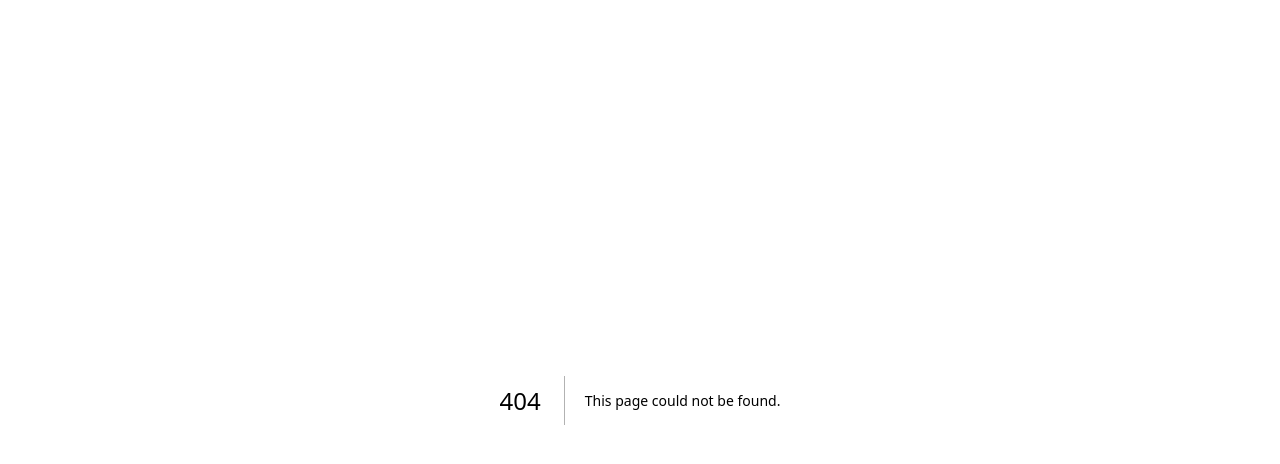
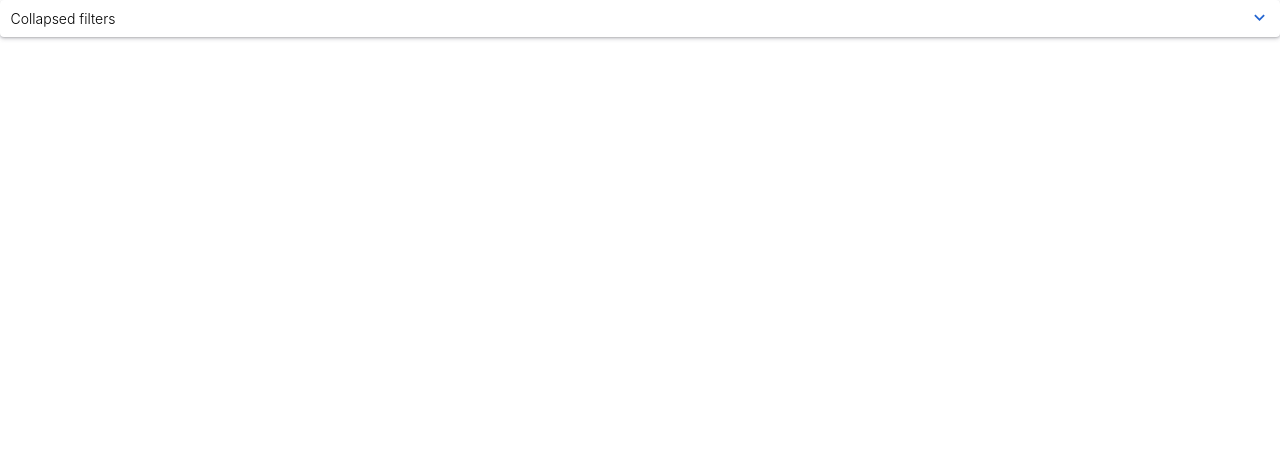
Before and after one commit to quangkhoi1228/company-shop-frontend-nextjs, a Next.js app: page /home/components/FilterSidebar/FilterByOption in a window 1280 px wide. Before the commit this address had no page. Shown: the top 464 px of the page. Built offline with nearby package versions, Linux system fonts and the light colour scheme.

Commit message:
add filter by option + year

```diff
--- /dev/null
+++ b/pages/home/components/FilterSidebar/FilterByOption.tsx
@@ -0,0 +1,51 @@
+import { FormGroup, FormControlLabel, Checkbox } from '@mui/material';
+import Accordion from 'pages/template/components/Accordion';
+import { useState } from 'react';
+
+const FilterByOption = () => {
+  const [value, setValue] = useState<string>();
+  return (
+    <Accordion
+      active={false}
+      headerDefault={'Collapsed filters'}
+      headerActive={'Expanded Filters'}
+    >
+      <FormGroup>
+        {options.map((option) => (
+          <FormControlLabel
+            key={option.value}
+            control={
+              <Checkbox
+                checked={value === option.value}
+                onChange={() => setValue(option.value)}
+                name={option.label}
+              />
+            }
+            label={option.label}
+          />
+        ))}
+      </FormGroup>
+    </Accordion>
+  );
+};
+
+const options: { label: string; value: string }[] = [
+  {
+    label: 'Recommended',
+    value: 'recommended',
+  },
+  {
+    label: 'Recently Added',
+    value: 'recent',
+  },
+  {
+    value: 'price-low',
+    label: 'Price: Low → High',
+  },
+  {
+    value: 'price-high',
+    label: 'Price: High → Low',
+  },
+];
+
+export default FilterByOption;
--- /dev/null
+++ b/pages/template/components/Accordion.tsx
@@ -0,0 +1,39 @@
+import { ReactNode, useEffect, useState } from 'react';
+import ExpandMoreIcon from '@mui/icons-material/ExpandMore';
+import { CLS } from 'utils/utils';
+const Accordion = ({
+  headerDefault,
+  headerActive = headerDefault,
+  children,
+  active = false,
+}: {
+  headerDefault: ReactNode;
+  headerActive?: ReactNode;
+  children: ReactNode;
+  active?: boolean;
+}) => {
+  const [isActive, setIsActive] = useState(false);
+  useEffect(() => {
+    setIsActive(active);
+  }, [active]);
+
+  return (
+    <section
+      className={CLS('accordion', {
+        'is-active': isActive,
+      })}
+    >
+      <header
+        className='accordion__header'
+        onClick={() => setIsActive(!isActive)}
+      >
+        {isActive ? headerActive : headerDefault}
+        <span className='accordion__icon'>
+          <ExpandMoreIcon className='icon' />
+        </span>
+      </header>
+      <section className='accordion__body'>{children}</section>
+    </section>
+  );
+};
+export default Accordion;
--- /dev/null
+++ b/styles/scss/components/accordion.scss
@@ -0,0 +1,32 @@
+$accordion-active-background: #f7f7fa;
+.accordion {
+  background: var(--white);
+  box-shadow: 0px 1px 2px rgba(58, 58, 68, 0.24), 0px 2px 4px rgba(90, 91, 106, 0.24);
+  border-radius: var(--border-radius);
+  overflow: hidden;
+  .accordion__header {
+    display: flex;
+    justify-content: space-between;
+    align-items: center;
+    padding: 0.5rem 0.75rem;
+    cursor: pointer;
+    .accordion__icon {
+      color: var(--primary);
+    }
+  }
+  .accordion__body {
+    display: none;
+    padding: 0.5rem 0.75rem;
+  }
+
+  &.is-active {
+    .accordion__body {
+      display: block;
+    }
+
+    .accordion__header,
+    .accordion__body {
+      background: $accordion-active-background;
+    }
+  }
+}
--- a/styles/scss/components/button.scss
+++ b/styles/scss/components/button.scss
@@ -17,6 +17,10 @@ $button-font: var(--font-secondary);
   cursor: pointer;
   font-family: $button-font;
   @include animation;
+
+  &.is-fullwidth{
+    width: 100%;
+  }
   &:hover,
   &:active {
     background: var(--grey);
--- a/styles/scss/components/index.scss
+++ b/styles/scss/components/index.scss
@@ -1,15 +1,16 @@
 @import "../root.scss";
 
-@import "reset.scss";
-@import "function.scss";
+@import "./reset.scss";
+@import "./function.scss";
 @import "./responsive.scss";
-@import "animation.scss";
-@import "utilities.scss";
+@import "./animation.scss";
+@import "./utilities.scss";
 
-@import "container.scss";
-@import "column.scss";
-@import "level.scss";
-@import "button.scss";
+@import "./container.scss";
+@import "./column.scss";
+@import "./level.scss";
+@import "./button.scss";
 
-@import "badge.scss";
+@import "./badge.scss";
 @import "./menu.scss";
+@import "./accordion.scss";
--- a/styles/scss/pages/home.scss
+++ b/styles/scss/pages/home.scss
@@ -130,6 +130,10 @@ $product-item-gap: 0.5rem;
   }
 }
 
+.filter-sidebar {
+  max-width: 17rem;
+}
+
 .filter-by-product {
   margin: 2.875rem 0 2rem 0;
 }
```
Also changed, not shown: pages/home/components/FilterSidebar/FilterByYear.tsx (added, +33 -0 lines), pages/home/components/FilterSidebar/FilterSidebar.tsx (+11 -2 lines), pages/template/components/Menu.tsx (renamed from pages/template/components/Menu/Menu.tsx).
